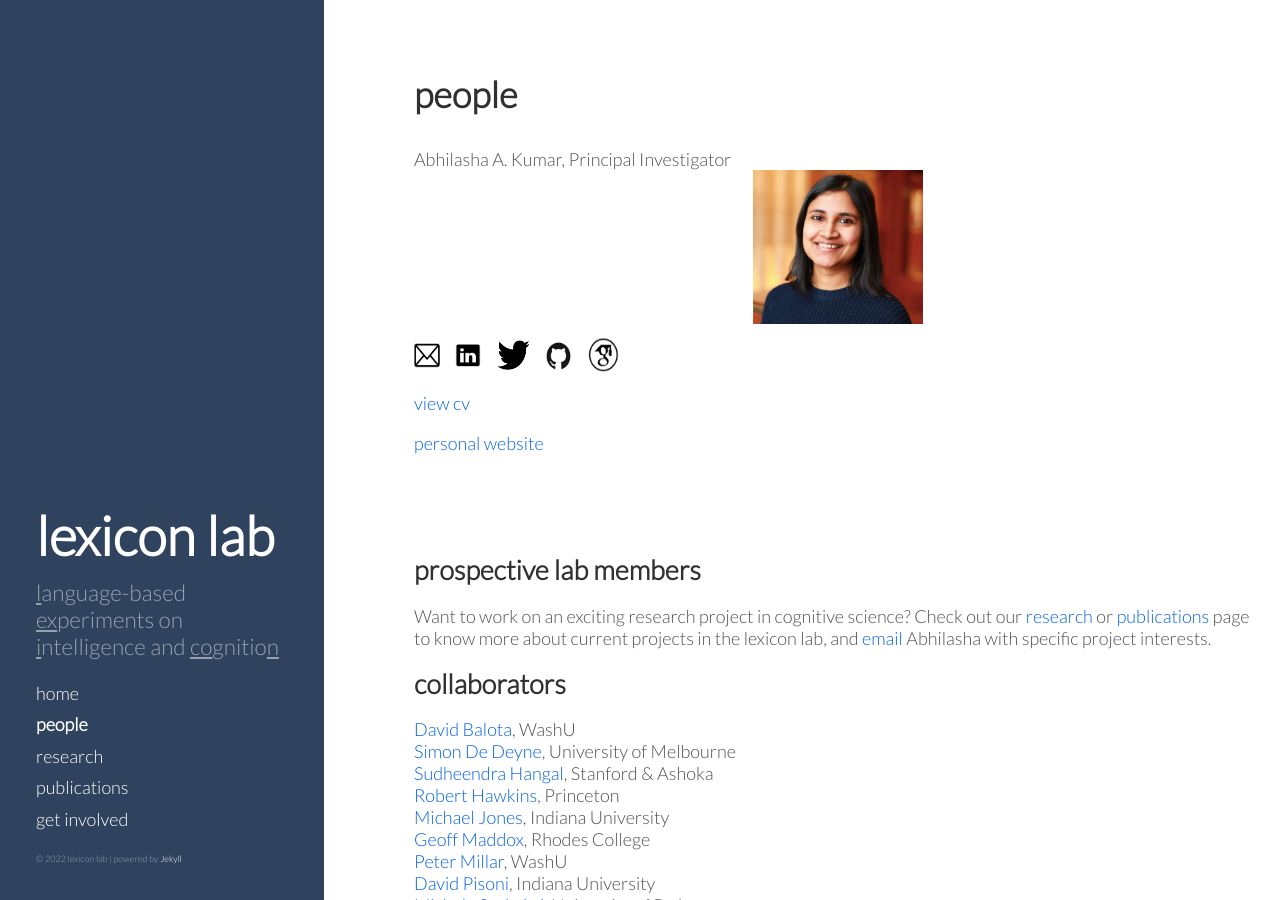
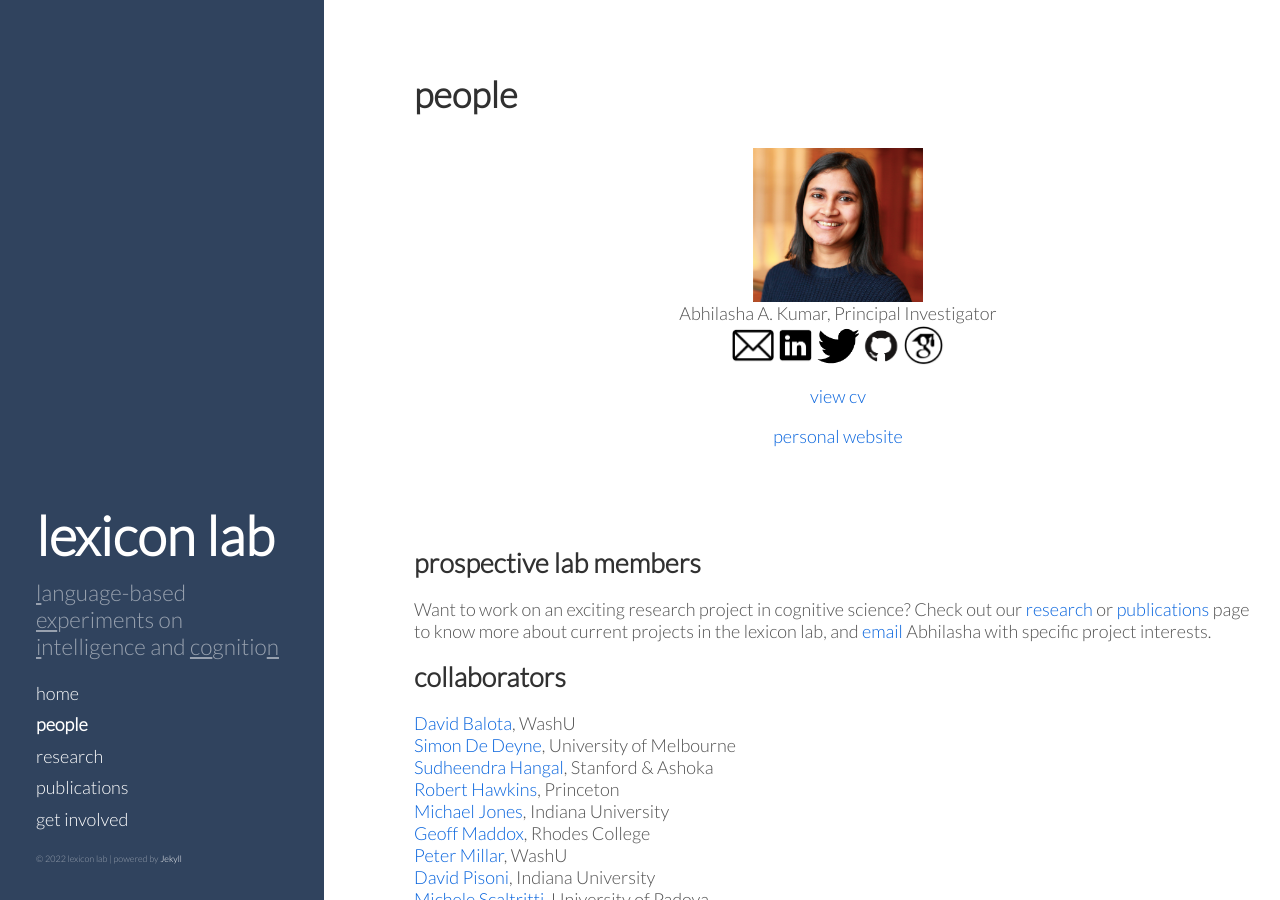
Before and after one commit to thelexiconlab/thelexiconlab.github.io, a Jekyll site: the page built from people.html, in a window 1280 px wide and 900 px high. Built offline with Jekyll 4.4.1, drawn with Linux system fonts in a browser that asks for light colours; Markdown is read by kramdown in place of the engine named in the settings.

Commit message:
changing images

```diff
--- a/index.html
+++ b/index.html
@@ -11,5 +11,5 @@
 </head>
 
 <!--<h1 class="welcome">Welcome to the Lexicon Lab! </h1>-->
-<img src = "/images/research/wordcloud.jpg" class = "researchimage">
+<img src = "/images/research/wordcloud.jpg" class = "cloudimage">
 <p class = "postimage">We are interested in how humans learn the meaning of concepts and how they retrieve and communicate information from their mental lexicon. We use experimental research methods, computational modeling, and psychological theory to answer questions about language and cognition.</p> <p class = "postimage">Check out our <a href="https://thelexiconlab.github.io/research/">research</a> or <a href="https://thelexiconlab.github.io/publications/">publications</a> page to know more about our work. </p>
--- a/people.html
+++ b/people.html
@@ -10,10 +10,13 @@
 <link href="https://fonts.googleapis.com/css2?family=Lato:wght@300&display=swap" rel="stylesheet">
 </head>
 <br>
+<img src="/images/team/kumar.png" class="bioimage">
+<div class = "biotext">
 Abhilasha A. Kumar, Principal Investigator
-<img src="/images/team/kumar.png" class="bioimage"><p><a href=mailto:kumaraa@iu.edu target="_blank"><img src ="/images/icons/email.png" alt="shared icon" style="width:2vw;height:3.5vh;margin: 1vw 1vw 0vw 0vw;"></a><a href=https://www.linkedin.com/in/abhilasha-kumar/ target="_blank"><img src ="/images/icons/linkedin.png" alt="shared icon" style="width:2.5vw;height:3.2vh;margin: 1vw 1vw 0vw 0vw;"></a><a href=https://twitter.com/abhilashaakumar target="_blank"><img src ="/images/icons/twitter.png" alt="shared icon" style="width:2.5vw;height:4vh;margin: 1vw 1vw 0vw 0vw;"></a><a href=https://github.com/abhilasha-kumar/ target="_blank"><img src ="/images/icons/git.png" alt="shared icon" style="width:2.5vw;height:4.1vh;margin: 1vw 1vw 0vw 0vw;"></a><a href=https://scholar.google.com/citations?user=wPMyJYsAAAAJ&hl=en target="_blank"><img src ="/images/icons/scholar.png" alt="shared icon" style="width:2.5vw;height:4vh;margin: 1vw 1vw 0vw 0vw;"></a></p>
+<p><a href=mailto:kumaraa@iu.edu target="_blank"><img src ="/images/icons/email.png" alt="shared icon" class="iconimg"></a><a href=https://www.linkedin.com/in/abhilasha-kumar/ target="_blank"><img src ="/images/icons/linkedin.png" alt="shared icon" class="iconimg"></a><a href=https://twitter.com/abhilashaakumar target="_blank"><img src ="/images/icons/twitter.png" alt="shared icon" class="iconimg"></a><a href=https://github.com/abhilasha-kumar/ target="_blank"><img src ="/images/icons/git.png" alt="shared icon" class="iconimg"></a><a href=https://scholar.google.com/citations?user=wPMyJYsAAAAJ&hl=en target="_blank"><img src ="/images/icons/scholar.png" alt="shared icon" class="iconimg"></a></p>
 <a href="/Kumar_CV.pdf" target="_blank">view cv</a><p>  </p>
 <a href="http://abhilashak.weebly.com" target="_blank">personal website</a>
+</div>
 
 <hr style="height:5vh; visibility:hidden;">
 
--- a/public/css/hyde.css
+++ b/public/css/hyde.css
@@ -175,12 +175,29 @@
   height: 30%;
 }
 
+.cloudimage{
+  display: block;
+  margin-left: auto;
+  margin-right: auto;
+  width: 40%;
+  height: 40%;
+}
+
+.iconimg{
+  width: 5%;
+  height: 5%;
+}
+
 .bioimage{
   display: block;
   margin-left: auto;
   margin-right: auto;
   width: 20%;
   height: 20%;
+}
+
+.biotext{
+  text-align: center;
 }
 
 
```
